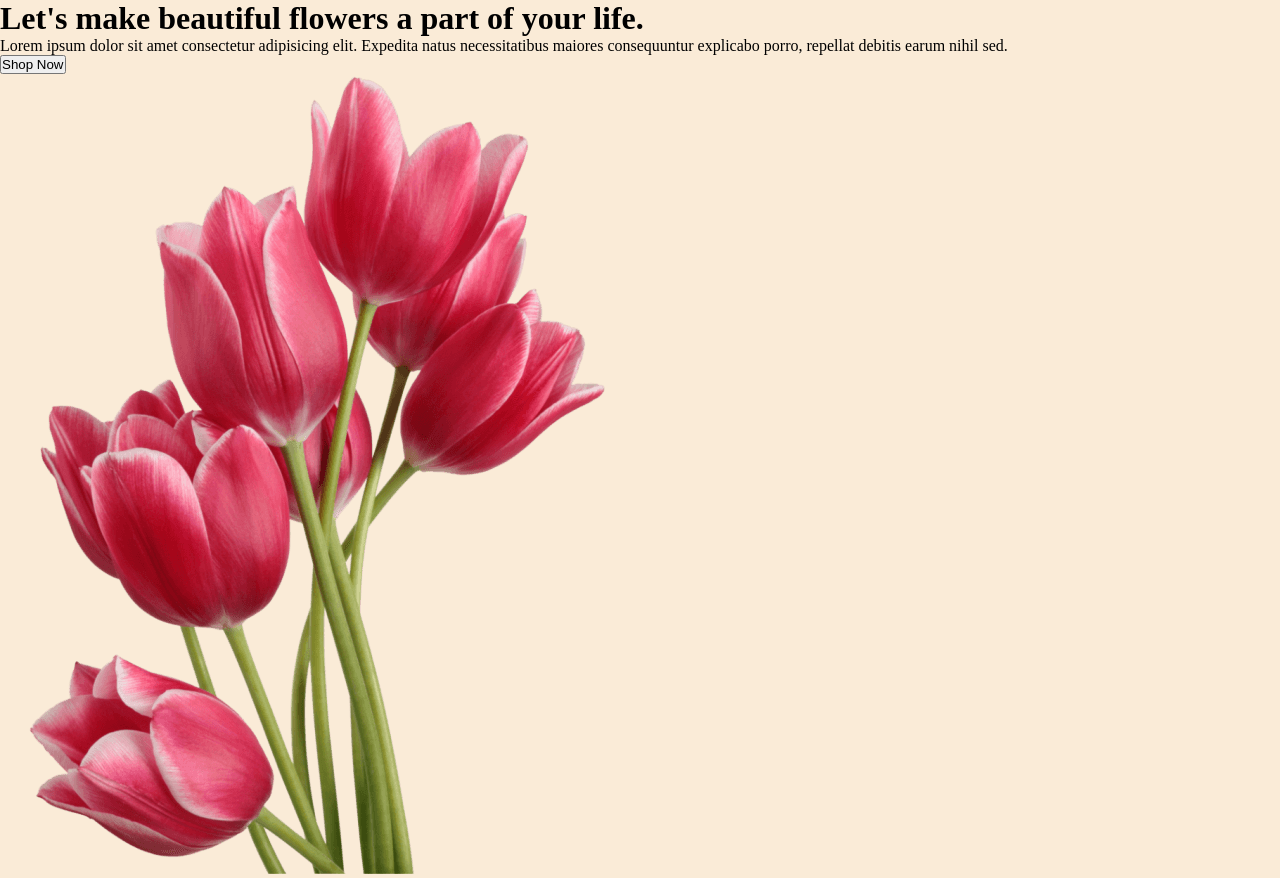
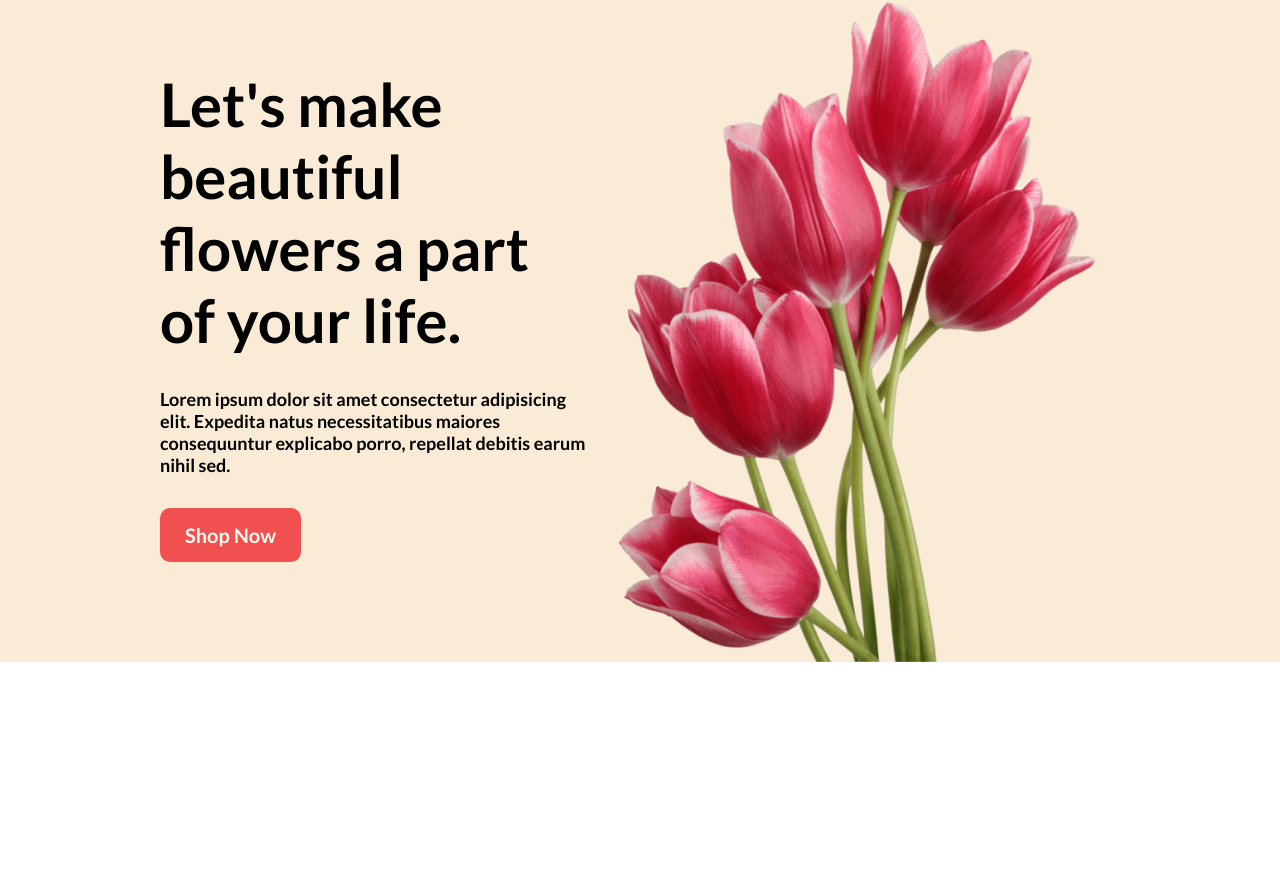
Before and after one commit to mdruman079/flower-shop, a plain HTML site: page index.html in a window 1280 px wide. After the commit the page ends 800 px from the top, so only its background shows below. Drawn offline with Linux system fonts and the light colour scheme.

Commit message:
header added

```diff
--- a/styles/style.css
+++ b/styles/style.css
@@ -1,7 +1,42 @@
+@import url('https://fonts.googleapis.com/css2?family=Lato:wght@700&display=swap');
+
 *{
   margin: 0px;
   padding: 0px;
+  font-family: "Lato", sans-serif;
+}
+p{
+  font-size: 18px;
+  font-weight: 400;
+}
+button{
+  border-radius: 10px;
+  background: rgb(241, 80, 80);
+  color: floralwhite;
+  border: none;
+  font-size: 20px;
+  padding: 15px 25px;
 }
 header{
   background-color: antiquewhite;
 }
+.banner-container{
+  width: 75%;
+  max-width: 1440px;
+  margin: 0 auto;
+  display: flex;
+  justify-content: space-between;
+  align-items: center;
+}
+.banner-container .banner-text *{
+  margin-bottom: 32px;
+  max-width: 525px;
+}
+.banner-container .banner-text h1{
+  font-size: 60px;
+  font-weight: 800;
+}
+.banner-container .banner-image img{
+  width: 100%;
+  vertical-align: middle;
+}
```
